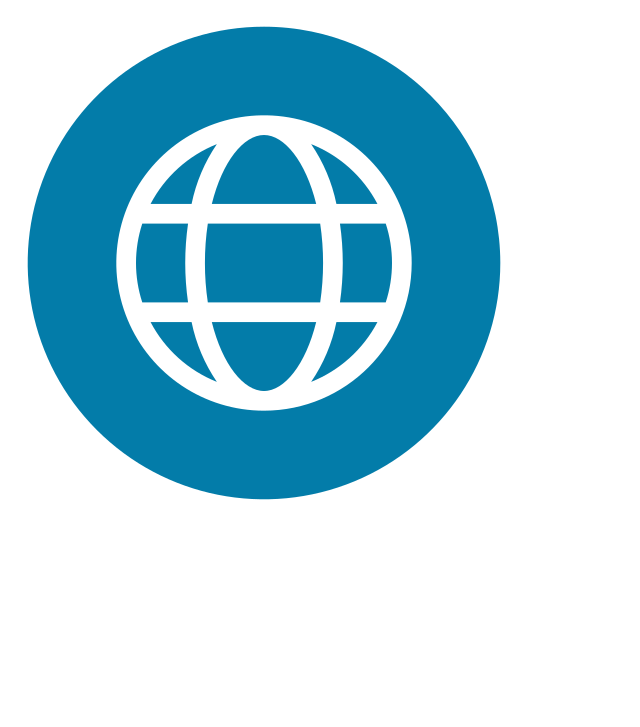
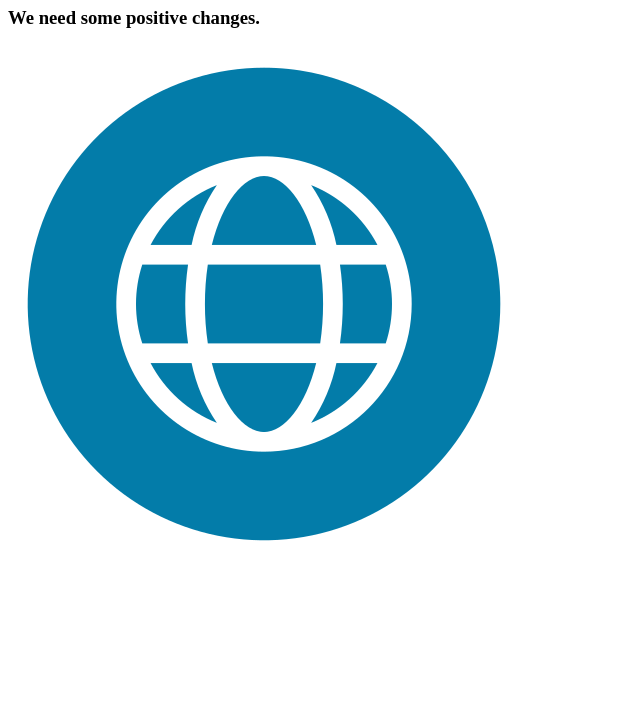
Before and after one commit to nirtisum-cs/First-Push, a plain HTML site: page index.html in a window 1280 px wide. Shown: the part 73-800 px from the top of the page, without its empty margins (0-640 px from the left). Drawn offline with Linux system fonts and the light colour scheme.

Commit message:
We need some positive changes.

```diff
--- a/index.html
+++ b/index.html
@@ -8,6 +8,7 @@
 </head>
 <body>
     <h1>Hello World!</h1>
+    <h3>We need some positive changes.</h3>
     <img src="browser.png" alt="">
 </body>
 </html>
```
